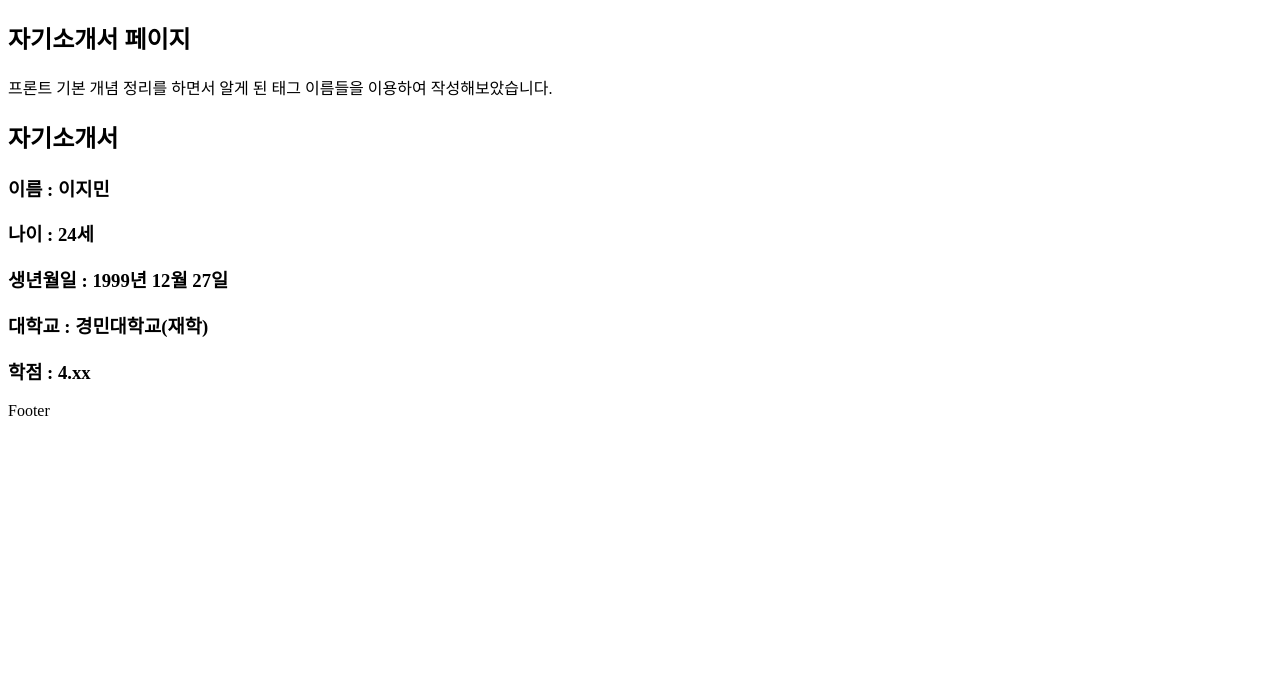
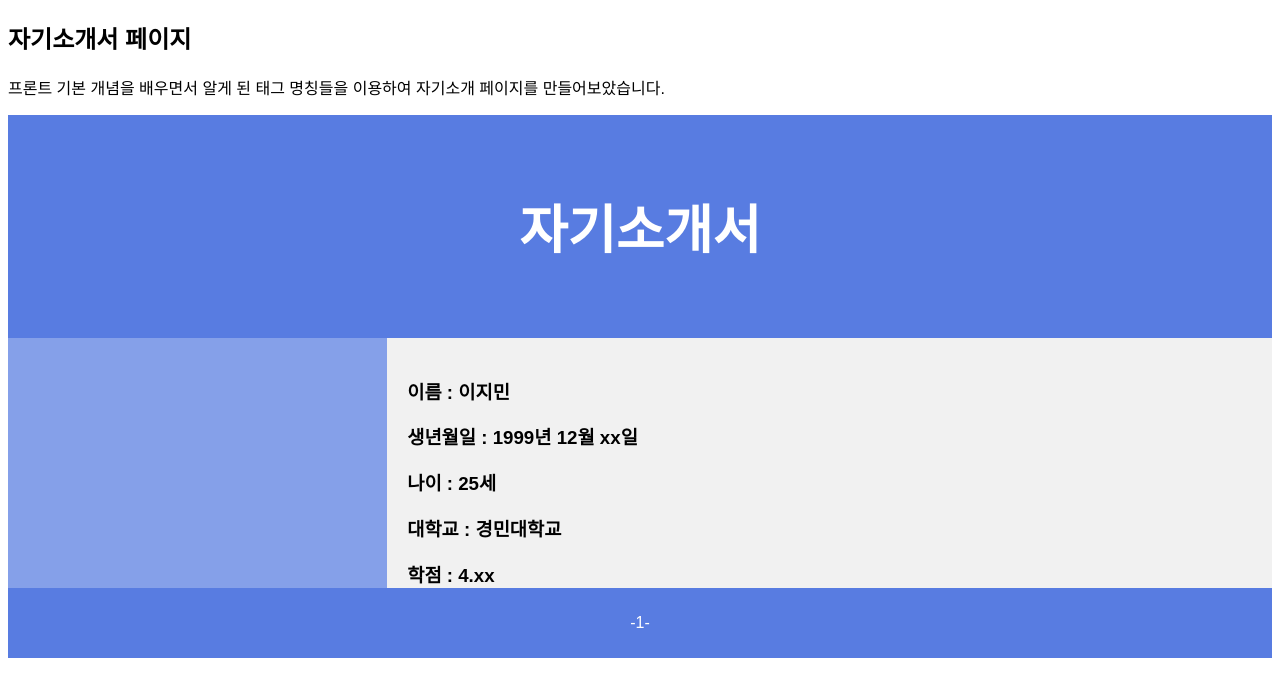
Before and after one commit to ljm125/project, a plain HTML site: page index.html in a window 1280 px wide. Drawn offline with Linux system fonts and the light colour scheme.

Commit message:
Add files via upload

```diff
--- a/index.html
+++ b/index.html
@@ -1,14 +1,78 @@
 <!DOCTYPE html>
 <html lang="en">
 <head>
-<title>CSS Template</title>
+    <title>자기소개서</title>
 <meta charset="utf-8">
 <meta name="viewport" content="width=device-width, initial-scale=1">
+<style>
+* {
+  box-sizing: border-box;
+}
 
+body {
+  font-family: Arial, Helvetica, sans-serif;
+}
+
+/* Style the header */
+header {
+  background-color: #0a3fd3ad;
+  padding: 30px;
+  text-align: center;
+  font-size: 35px;
+  color: white;
+}
+
+/* Create two columns/boxes that floats next to each other */
+nav {
+  float: left;
+  width: 30%;
+  height: 250px; /* only for demonstration, should be removed */
+  background: #0a40d37e;
+  padding: 20px;
+}
+
+/* Style the list inside the menu */
+nav ul {
+  list-style-type: none;
+  padding: 0;
+}
+
+article {
+  float: left;
+  padding: 20px;
+  width: 70%;
+  background-color: #f1f1f1;
+  height: 250px; /* only for demonstration, should be removed */
+}
+
+/* Clear floats after the columns */
+section::after {
+  content: "";
+  display: table;
+  clear: both;
+}
+
+/* Style the footer */
+footer {
+  background-color: #0a3fd3ad;
+  padding: 10px;
+  text-align: center;
+  color: white;
+}
+
+/* Responsive layout - makes the two columns/boxes stack on top of each other instead of next to each other, on small screens */
+@media (max-width: 600px) {
+  nav, article {
+    width: 100%;
+    height: auto;
+  }
+}
+</style>
+</head>
+<body>
 
     <h2>자기소개서 페이지</h2>
-<p>프론트 기본 개념 정리를 하면서 알게 된 태그 이름들을 이용하여 작성해보았습니다.</p>
-
+<p>프론트 기본 개념을 배우면서 알게 된 태그 명칭들을 이용하여 자기소개 페이지를 만들어보았습니다.</p>
 
 <header>
   <h2>자기소개서</h2>
@@ -17,20 +81,21 @@
 <section>
   <nav>
     <ul>
+
     </ul>
   </nav>
 
   <article>
     <h1>이름 : 이지민</h1>
-    <h1>나이 : 24세 </h1>
-    <h1>생년월일 : 1999년 12월 27일</h1>
-    <h1>대학교 : 경민대학교(재학)</h1>
+    <h1>생년월일 : 1999년 12월 xx일</h1>
+    <h1>나이 : 25세</h1>
+    <h1>대학교 : 경민대학교</h1>
     <h1>학점 : 4.xx</h1>
   </article>
 </section>
 
 <footer>
-  <p>Footer</p>
+  <p>-1-</p>
 </footer>
 
 </body>
```
